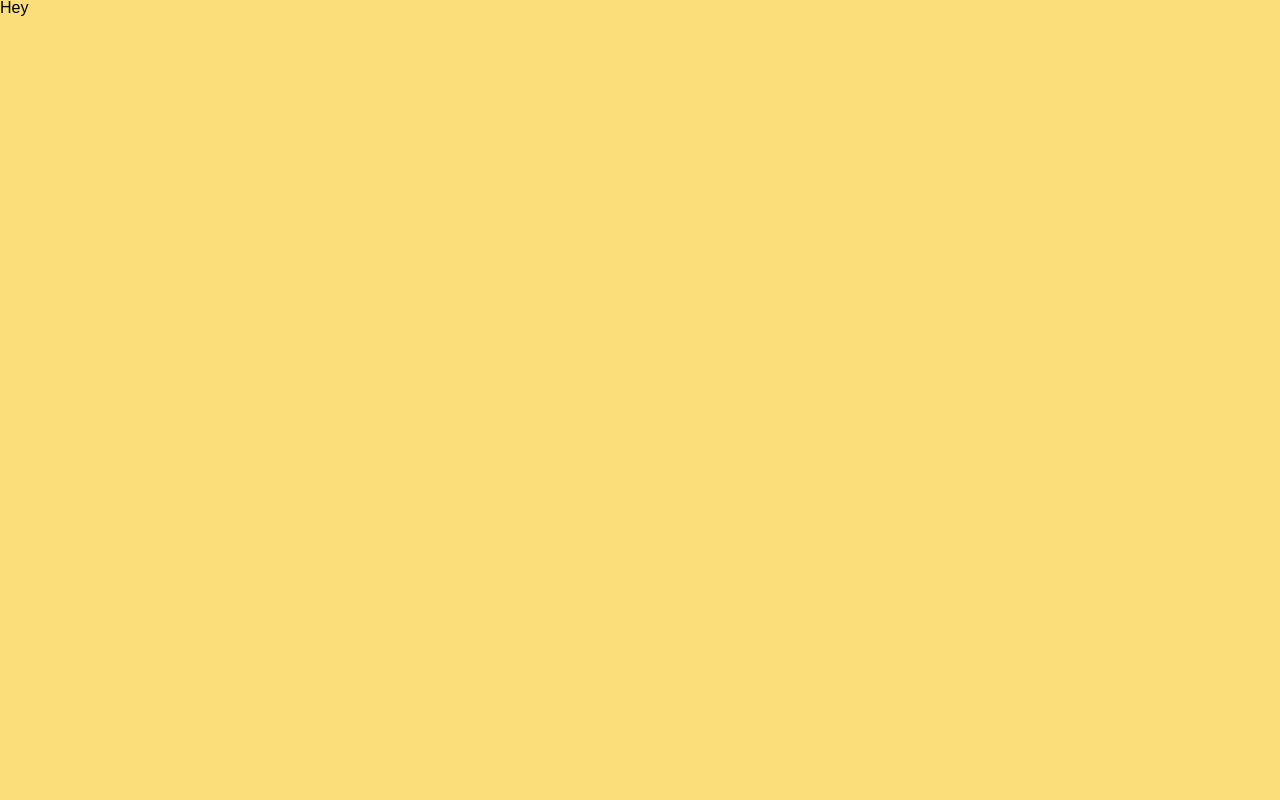
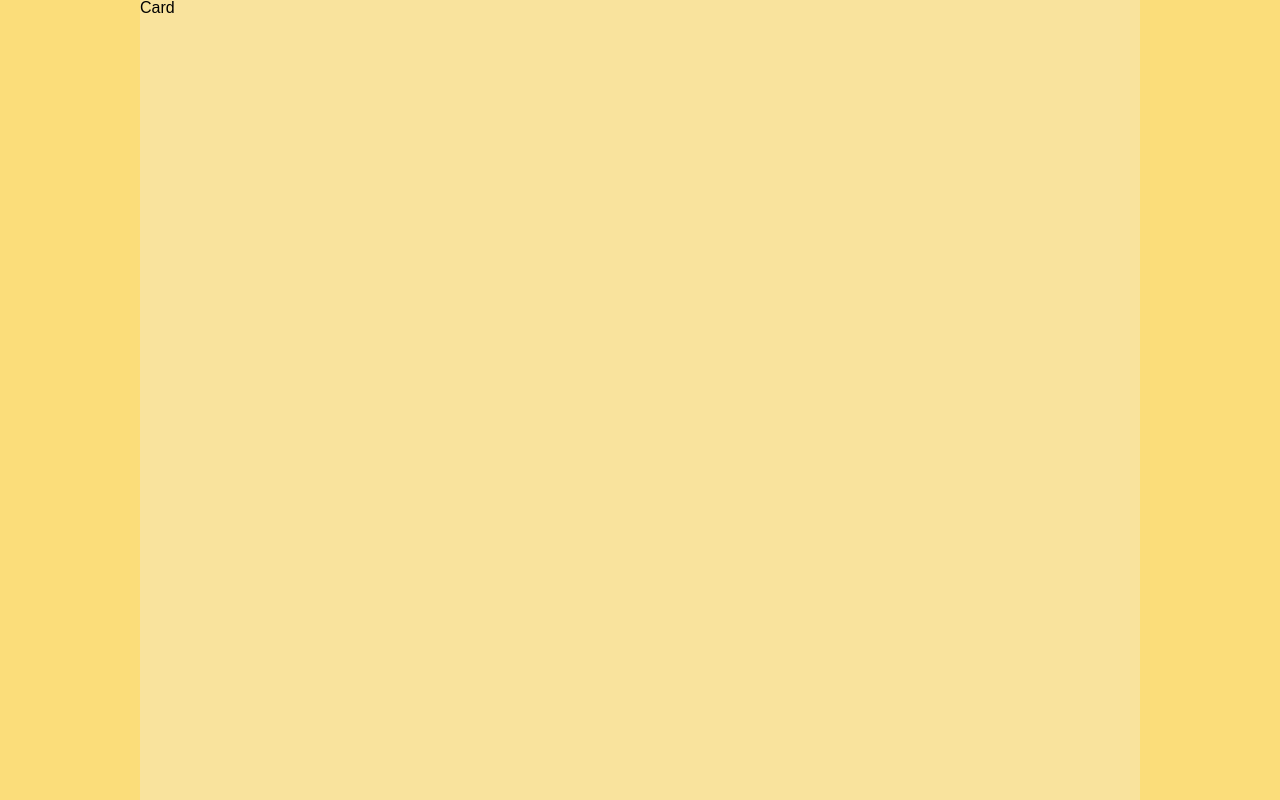
Before and after one commit to Noch4nce/music-store, a React (Create React App) app: page / in a window 1280 px wide. Built offline with nearby package versions, Linux system fonts and the light colour scheme.

Commit message:
main layout

```diff
--- a/src/App.js
+++ /dev/null
@@ -1,8 +0,0 @@
-import React from 'react'
-import './styles/global.scss'
-
-const App = () => {
-	return <div>Hey</div>
-}
-
-export default App
--- /dev/null
+++ b/src/App.jsx
@@ -0,0 +1,16 @@
+import React from 'react'
+
+import MainLayout from './layouts/MainLayout'
+import './styles/global.scss'
+
+const App = () => {
+	return (
+		<div>
+			<MainLayout>
+				Card
+			</MainLayout>
+		</div>
+	)
+}
+
+export default App
--- /dev/null
+++ b/src/layouts/MainLayout.jsx
@@ -0,0 +1,7 @@
+import React from 'react'
+
+const MainLayout = ({ children }) => {
+	return <div className='wrapper'>{children}</div>
+}
+
+export default MainLayout
--- a/src/styles/global.scss
+++ b/src/styles/global.scss
@@ -10,3 +10,10 @@ html * {
 body {
 	background-color: $yellow-1;
 }
+
+.wrapper {
+	max-width: 1000px;
+	height: 100vh;
+	margin: 0 auto;
+	background-color: $yellow-2;
+}
```
